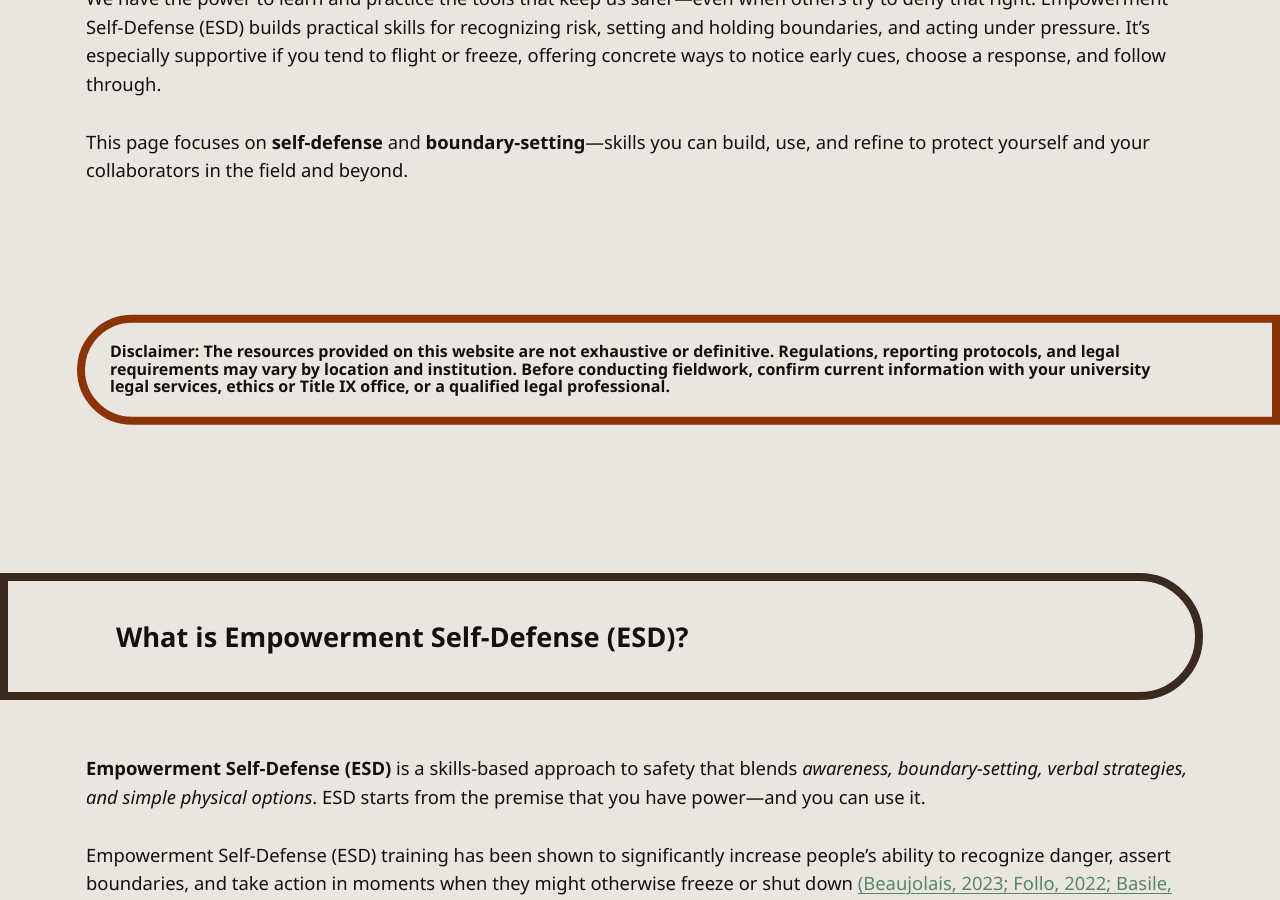
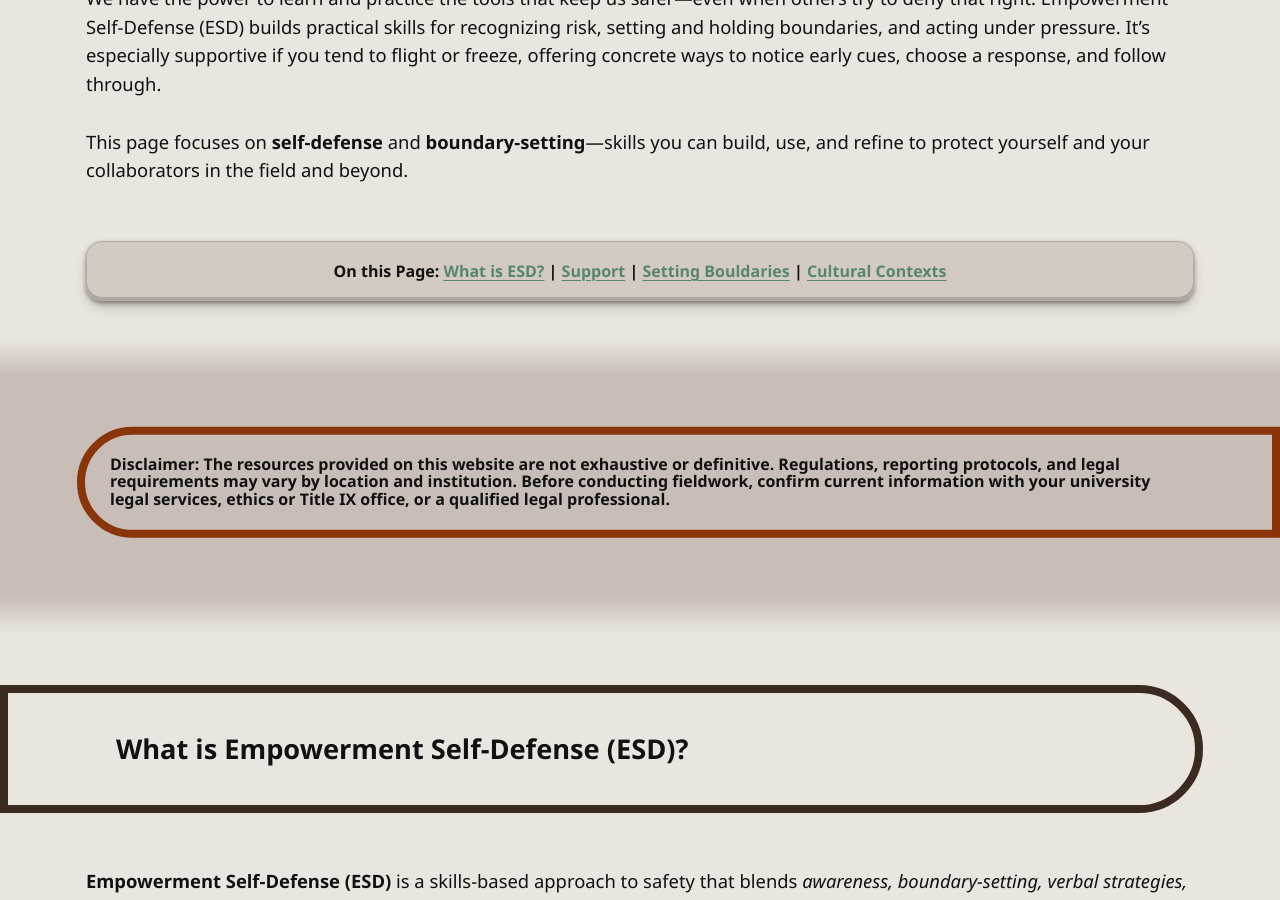
Before and after one commit to AnthroSafetyWarrior/GoldenTrowelProject, a Jekyll site: the page built from _pages/selfdefense.html, in a window 1280 px wide and 900 px high, scrolled down 928 px. Built offline with Jekyll 4.4.1, drawn with Linux system fonts in a browser that asks for light colours.

Commit message:
updating pages

```diff
--- a/_pages/selfdefense.html
+++ b/_pages/selfdefense.html
@@ -28,16 +28,28 @@ hero_tint: .40
       use, and refine to protect yourself and your collaborators in the field and beyond.
     </p>
   </div>
+<br>
+<article class="card card--glass" style="text-align:center">
+  <nav class="footer-links" aria-label="Footer navigation" style="text-align:center"><strong> On this Page:
+    <a href="{{ '/selfdefense.html' | relative_url }}#esd">What is ESD?</a>
+    <span class="divider">|</span>
+    <a href="{{ '/selfdefense.html' | relative_url }}#support">Support</a>
+    <span class="divider">|</span>
+    <a href="{{ '/selfdefense.html' | relative_url }}#boundary">Setting Bouldaries</a>
+    <span class="divider">|</span>
+    <a href="{{ '/selfdefense.html' | relative_url }}#culture">Cultural Contexts</a>
+   </strong> </nav> </article>
 </section>
 
-
+<div class="stripe stripe--wave-mid">
 <!-- 2) DISCLAIMER — shared split -->
 <section class="section disclaimer-wrap">
-<p class="pillhead pill--orange pill--clip-right" style="font-size:1em">Disclaimer: The resources provided on this website are not exhaustive or definitive. Regulations, reporting protocols, and legal requirements may vary by location and institution. Before conducting fieldwork, confirm current information with your university legal services, ethics or Title IX office, or a qualified legal professional.</p>
+<p class="pillhead pill--orange pill--clip-right">Disclaimer: The resources provided on this website are not exhaustive or definitive. Regulations, reporting protocols, and legal requirements may vary by location and institution. Before conducting fieldwork, confirm current information with your university legal services, ethics or Title IX office, or a qualified legal professional.</p>
 </section>
+</div>
 
 <!-- 2) SUPPORT — shared split -->
-<section class="section">
+<section id=ESD class="section">
 <h2 class="pillhead pill--soil pill--clip-left">What is Empowerment Self-Defense (ESD)?</h2>
 
     <div class="text">
@@ -102,8 +114,9 @@ These skills are especially powerful for those who identify with the <em>flight
   </div>
 </section>
 
-
+<div class="stripe stripe--wave-mid">
 <!-- 3) PREPARING — pillband -->
+<section id=support class="section">
 <section class="pillband pill--slate pill--clip-right pill--tight">
   <div class="section">
     <h2>You don’t have to navigate this alone.</h2>
@@ -113,11 +126,12 @@ These skills are especially powerful for those who identify with the <em>flight
     </p>
   </div>
 </section>
-
+</section>
+  </div>
 
 
 <!-- 4) Boundaries — shared split -->
-<section class="section">
+<section id=boundary class="section">
   <h2 class="pillhead pill--sage pill--clip-left">Boundary-Setting in the Field</h2>
 
     <div class="text">
@@ -173,8 +187,9 @@ These skills are especially powerful for those who identify with the <em>flight
   </div>
 </section>
 
-
+<div class="stripe stripe--wave-mid">
 <!-- 3) PREPARING — pillband -->
+<section id=cultural class="section">
 <section class="pillband pill--orange pill--clip-right pill--tight">
   <div class="section">
     <h2>Understanding Cultural Context</h2>
@@ -183,3 +198,5 @@ These skills are especially powerful for those who identify with the <em>flight
     </p>
   </div>
 </section>
+</section>
+  </div>
```
Also changed, not shown: _pages/definitions.html (+6 -2 lines), index.md (+4 -2 lines).
